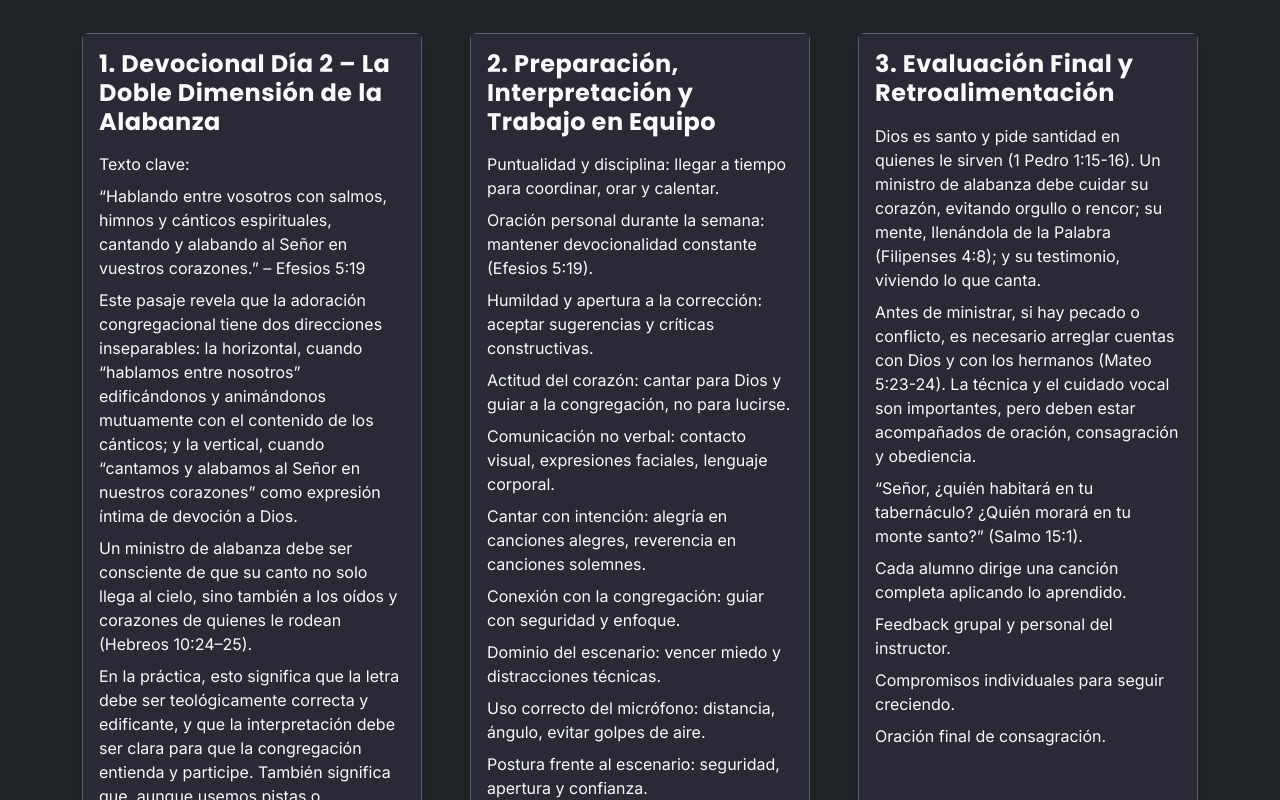
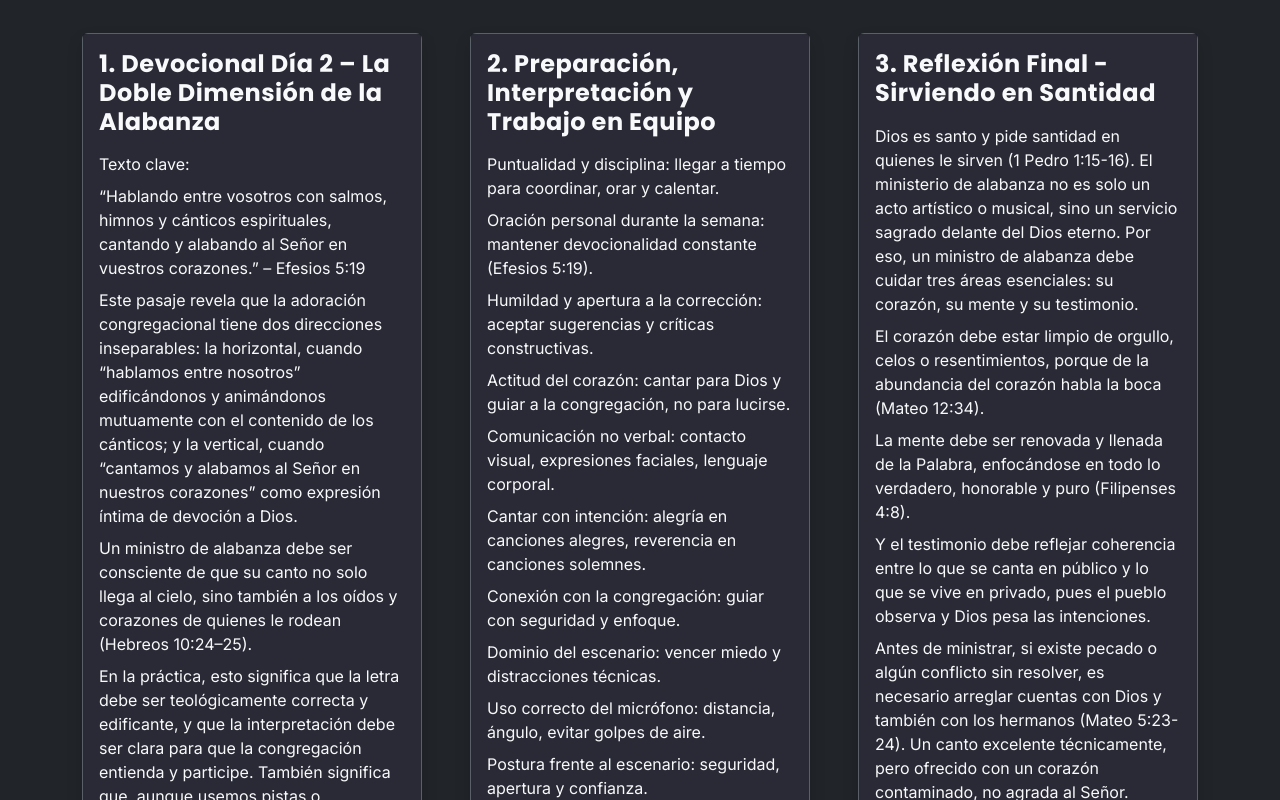
Before and after one commit to MiguelAngelTG7/Vocal-Training, a React (Vite) app: page / in a window 1280 px wide. Shown: the part 4200-5000 px from the top of the page. Built offline with nearby package versions, Linux system fonts and the light colour scheme.

Commit message:
Reflexion Final corrección final

```diff
--- a/src/App.jsx
+++ b/src/App.jsx
@@ -379,17 +379,16 @@ function App() {
             ]
           },
           {
-            title: 'Evaluación Final y Retroalimentación',
+            title: 'Reflexión Final - Sirviendo en Santidad',
             items: [
-              // Sirviendo en Santidad
-              'Dios es santo y pide santidad en quienes le sirven (1 Pedro 1:15-16). Un ministro de alabanza debe cuidar su corazón, evitando orgullo o rencor; su mente, llenándola de la Palabra (Filipenses 4:8); y su testimonio, viviendo lo que canta.',
-              'Antes de ministrar, si hay pecado o conflicto, es necesario arreglar cuentas con Dios y con los hermanos (Mateo 5:23-24). La técnica y el cuidado vocal son importantes, pero deben estar acompañados de oración, consagración y obediencia.',
-              '“Señor, ¿quién habitará en tu tabernáculo? ¿Quién morará en tu monte santo?” (Salmo 15:1).',
-              // Evaluación Final y Retroalimentación
-              'Cada alumno dirige una canción completa aplicando lo aprendido.',
-              'Feedback grupal y personal del instructor.',
-              'Compromisos individuales para seguir creciendo.',
-              'Oración final de consagración.'
+              'Dios es santo y pide santidad en quienes le sirven (1 Pedro 1:15-16). El ministerio de alabanza no es solo un acto artístico o musical, sino un servicio sagrado delante del Dios eterno. Por eso, un ministro de alabanza debe cuidar tres áreas esenciales: su corazón, su mente y su testimonio.',
+              'El corazón debe estar limpio de orgullo, celos o resentimientos, porque de la abundancia del corazón habla la boca (Mateo 12:34).',
+              'La mente debe ser renovada y llenada de la Palabra, enfocándose en todo lo verdadero, honorable y puro (Filipenses 4:8).',
+              'Y el testimonio debe reflejar coherencia entre lo que se canta en público y lo que se vive en privado, pues el pueblo observa y Dios pesa las intenciones.',
+              'Antes de ministrar, si existe pecado o algún conflicto sin resolver, es necesario arreglar cuentas con Dios y también con los hermanos (Mateo 5:23-24). Un canto excelente técnicamente, pero ofrecido con un corazón contaminado, no agrada al Señor.',
+              'Por eso, la técnica vocal, el entrenamiento auditivo y la preparación musical son valiosos, pero no deben separarse de la oración, la consagración y la obediencia. Como dijo A.W. Tozer: “Dios no busca adoración hermosa en primer lugar, sino adoradores santos”.',
+              'El salmista David pregunta: “Señor, ¿quién habitará en tu tabernáculo? ¿Quién morará en tu monte santo?” (Salmo 15:1). Y responde mostrando que es aquel que anda en integridad, que habla verdad en su corazón, que no calumnia, que honra al que teme a Jehová y cumple su palabra aunque le cueste (Salmo 15:2–4). Este pasaje nos recuerda que ministrar cantando exige más que buena voz: exige una vida recta.',
+              'En conclusión, el verdadero ministro de alabanza es aquel que une técnica y santidad, voz y obediencia, canto y vida. Cuidar la voz es necesario, pero cuidar el corazón es indispensable. Solo así, nuestro servicio en el altar no será un espectáculo vacío, sino una ofrenda viva y agradable a Dios (Romanos 12:1).'
             ]
           }
   ].map((card, idx) => (
```
